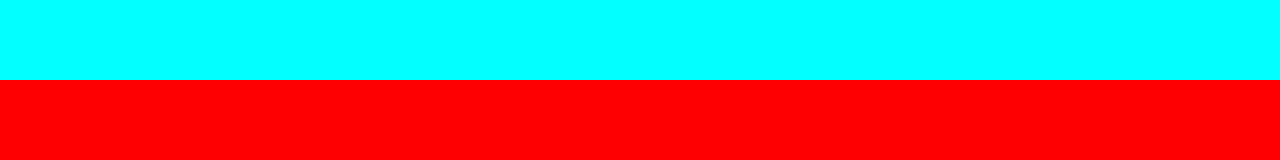
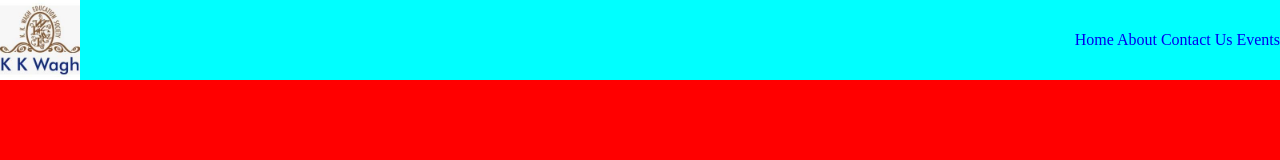
Before and after one commit to faijalfshaikh/practice, a plain HTML site: page index.html in a window 1280 px wide. Drawn offline with Linux system fonts and the light colour scheme.

Commit message:
Taskbar Completed

```diff
--- a/index.html
+++ b/index.html
@@ -9,7 +9,13 @@
 <body>
     <div id="main">
         <div id="navbar">
-
+            <img src="logo.jfif" alt="KKWAGH Logo">
+            <div id="links">
+                <a href="#">Home</a>
+                <a href="#">About</a>
+                <a href="#">Contact Us</a>
+                <a href="#">Events</a>
+            </div>
         </div>
     </div>
 </body>
--- a/style.css
+++ b/style.css
@@ -19,4 +19,16 @@ html,body {
     height: 80px;
     width: 100%;
     background-color: cyan;
+    display: flex;
+    align-items: center;
+    justify-content: space-between;
 }
+
+#navbar img{
+    height: 80px;
+    object-fit: cover;
+}
+
+#links a {
+    text-decoration: none;
+}
```
Also changed, not shown: logo.jfif (added).
